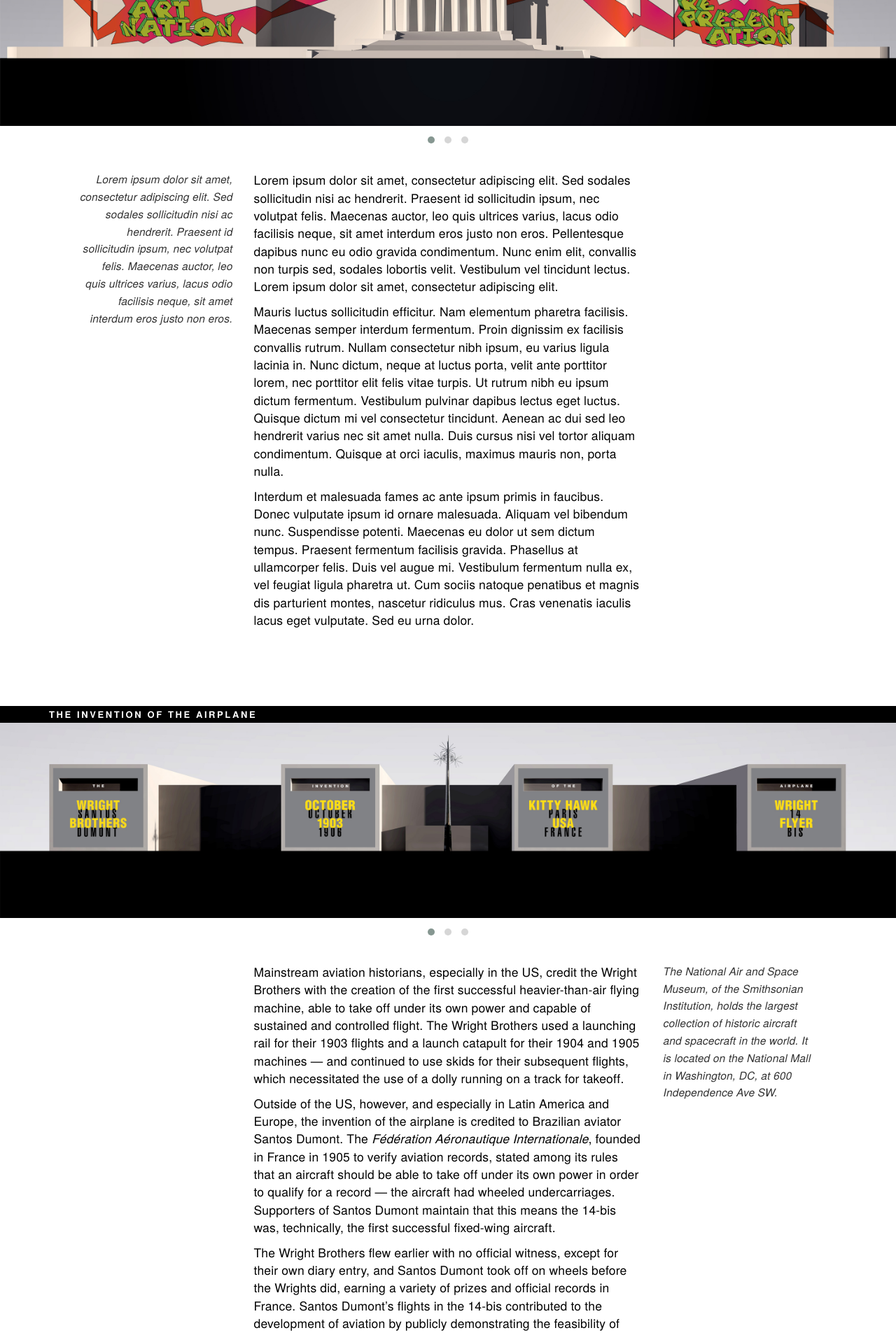
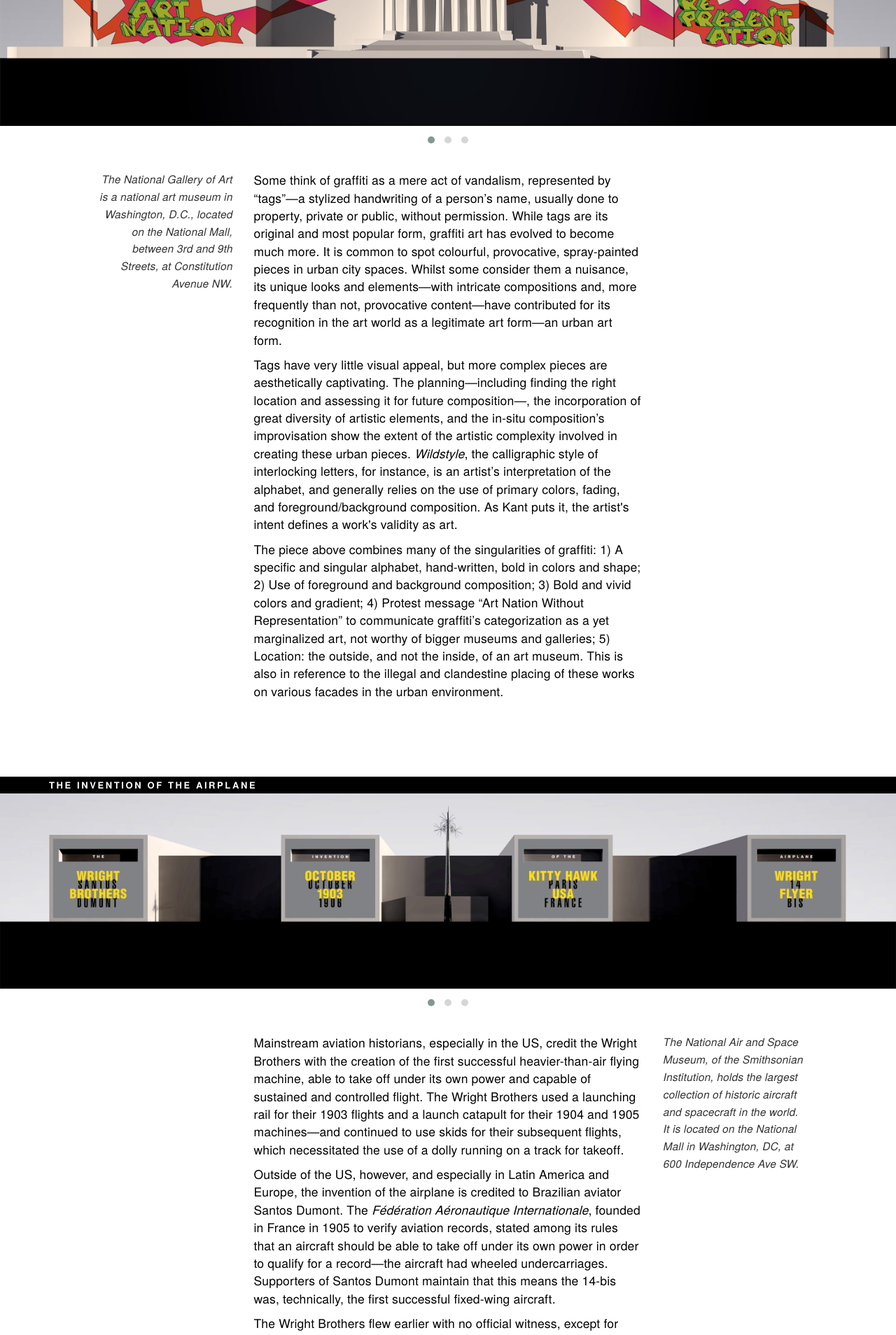
Before and after one commit to carolineportugal/estudioporto, a Jekyll site: the page built from _posts/2016-08-22-typographic-interventions.html, in a window 1280 px wide. Shown: the part 424-2332 px from the top of the page at 70% size. Built offline with Jekyll 4.4.1, drawn with Linux system fonts in a browser that asks for light colours; nearby versions of some CDN libraries; some web fonts are replaced; some of the changed text lies outside the part shown.

Commit message:
finalizes national gallery of art

```diff
--- a/_posts/2016-08-22-typographic-interventions.html
+++ b/_posts/2016-08-22-typographic-interventions.html
@@ -28,14 +28,16 @@
       <div class="row">
         <div class="col-md-6 col-md-push-3">
           <div class="text-description">
-            <p>Lorem ipsum dolor sit amet, consectetur adipiscing elit. Sed sodales sollicitudin nisi ac hendrerit. Praesent id sollicitudin ipsum, nec volutpat felis. Maecenas auctor, leo quis ultrices varius, lacus odio facilisis neque, sit amet interdum eros justo non eros. Pellentesque dapibus nunc eu odio gravida condimentum. Nunc enim elit, convallis non turpis sed, sodales lobortis velit. Vestibulum vel tincidunt lectus. Lorem ipsum dolor sit amet, consectetur adipiscing elit.</p>
-            <p>Mauris luctus sollicitudin efficitur. Nam elementum pharetra facilisis. Maecenas semper interdum fermentum. Proin dignissim ex facilisis convallis rutrum. Nullam consectetur nibh ipsum, eu varius ligula lacinia in. Nunc dictum, neque at luctus porta, velit ante porttitor lorem, nec porttitor elit felis vitae turpis. Ut rutrum nibh eu ipsum dictum fermentum. Vestibulum pulvinar dapibus lectus eget luctus. Quisque dictum mi vel consectetur tincidunt. Aenean ac dui sed leo hendrerit varius nec sit amet nulla. Duis cursus nisi vel tortor aliquam condimentum. Quisque at orci iaculis, maximus mauris non, porta nulla.</p>
-            <p>Interdum et malesuada fames ac ante ipsum primis in faucibus. Donec vulputate ipsum id ornare malesuada. Aliquam vel bibendum nunc. Suspendisse potenti. Maecenas eu dolor ut sem dictum tempus. Praesent fermentum facilisis gravida. Phasellus at ullamcorper felis. Duis vel augue mi. Vestibulum fermentum nulla ex, vel feugiat ligula pharetra ut. Cum sociis natoque penatibus et magnis dis parturient montes, nascetur ridiculus mus. Cras venenatis iaculis lacus eget vulputate. Sed eu urna dolor.</p>
+            <p>Some think of graffiti as a mere act of vandalism, represented by “tags”—a stylized handwriting of a person’s name, usually done to property, private or public, without permission. While tags are its original and most popular form, graffiti art has evolved to become much more. It is common to spot colourful, provocative, spray-painted pieces in urban city spaces. Whilst some consider them a nuisance, its unique looks and elements—with intricate compositions and, more frequently than not, provocative content—have contributed for its recognition in the art world as a legitimate art form—an urban art form.</p>
+
+            <p>Tags have very little visual appeal, but more complex pieces are aesthetically captivating. The planning—including finding the right location and assessing it for future composition—, the incorporation of great diversity of artistic elements, and the in-situ composition’s improvisation show the extent of the artistic complexity involved in creating these urban pieces. <i>Wildstyle</i>, the calligraphic style of interlocking letters, for instance, is an artist’s interpretation of the alphabet, and generally relies on the use of primary colors, fading, and foreground/background composition. As Kant puts it, the artist's intent defines a work's validity as art.</p>
+
+            <p>The piece above combines many of the singularities of graffiti: 1) A specific and singular alphabet, hand-written, bold in colors and shape; 2) Use of foreground and background composition; 3) Bold and vivid colors and gradient; 4) Protest message “Art Nation Without Representation” to communicate graffiti’s categorization as a yet marginalized art, not worthy of bigger museums and galleries; 5) Location: the outside, and not the inside, of an art museum. This is also in reference to the illegal and clandestine placing of these works on various facades in the urban environment.</p>
           </div>
         </div>
         <div class="col-md-3 col-md-pull-6">
           <div class="text-info align-right">
-            <p>Lorem ipsum dolor sit amet, consectetur adipiscing elit. Sed sodales sollicitudin nisi ac hendrerit. Praesent id sollicitudin ipsum, nec volutpat felis. Maecenas auctor, leo quis ultrices varius, lacus odio facilisis neque, sit amet interdum eros justo non eros.</p>
+            <p>The National Gallery of Art is a national art museum in Washington, D.C., located on the National Mall, between 3rd and 9th Streets, at Constitution Avenue NW.</p>
           </div>
         </div>
       </div>
@@ -59,13 +61,13 @@
       <div class="row">
         <div class="col-md-6 col-md-offset-3">
           <div class="text-description">
-            <p>Mainstream aviation historians, especially in the US, credit the Wright Brothers with the creation of the first successful heavier-than-air flying machine, able to take off under its own power and capable of sustained and controlled flight. The Wright Brothers used a launching rail for their 1903 flights and a launch catapult for their 1904 and 1905 machines — and continued to use skids for their subsequent flights, which necessitated the use of a dolly running on a track for takeoff.</p>
+            <p>Mainstream aviation historians, especially in the US, credit the Wright Brothers with the creation of the first successful heavier-than-air flying machine, able to take off under its own power and capable of sustained and controlled flight. The Wright Brothers used a launching rail for their 1903 flights and a launch catapult for their 1904 and 1905 machines—and continued to use skids for their subsequent flights, which necessitated the use of a dolly running on a track for takeoff.</p>
 
-            <p>Outside of the US, however, and especially in Latin America and Europe, the invention of the airplane is credited to Brazilian aviator Santos Dumont. The <i>Fédération Aéronautique Internationale</i>, founded in France in 1905 to verify aviation records, stated among its rules that an aircraft should be able to take off under its own power in order to qualify for a record — the aircraft had wheeled undercarriages. Supporters of Santos Dumont maintain that this means the 14-bis was, technically, the first successful fixed-wing aircraft.</p>
+            <p>Outside of the US, however, and especially in Latin America and Europe, the invention of the airplane is credited to Brazilian aviator Santos Dumont. The <i>Fédération Aéronautique Internationale</i>, founded in France in 1905 to verify aviation records, stated among its rules that an aircraft should be able to take off under its own power in order to qualify for a record—the aircraft had wheeled undercarriages. Supporters of Santos Dumont maintain that this means the 14-bis was, technically, the first successful fixed-wing aircraft.</p>
 
             <p>The Wright Brothers flew earlier with no official witness, except for their own diary entry, and Santos Dumont took off on wheels before the Wrights did, earning a variety of prizes and official records in France. Santos Dumont’s flights in the 14-bis contributed to the development of aviation by publicly demonstrating the feasibility of heavier-than-air flight, which encouraged other pioneers in Europe to begin or quicken the pace of their experiments.</p>
 
-            <p>The piece above is a reflection on the American truth that the Wright Brothers invented the airplane — data officially displayed by the National Air and Space Museum — by showing conflicting information for the inventor’s name, invention’s date and place of occurrence, and air-craft name.</p>
+            <p>The piece above is a reflection on the American truth that the Wright Brothers invented the airplane—data officially displayed by the National Air and Space Museum—by showing conflicting information for the inventor’s name, invention’s date and place of occurrence, and air-craft name.</p>
           </div>
         </div>
         <div class="col-md-3">
--- a/_sass/_typographic-interventions.scss
+++ b/_sass/_typographic-interventions.scss
@@ -81,7 +81,7 @@
       font-family:$italic;
       font-size: 15.5px;
       line-height:1.6em;
-      max-width:220px;
+      max-width:200px;
       letter-spacing: 0.01em;
     }
 
@@ -131,13 +131,13 @@
     }
 
     i {
-      font-size: 30px;
+      font-size: 25px;
     }
 
     p{
-      margin-top:5px;
+      margin-top:3px;
       font-family:$regular;
-      font-size: 16px;
+      font-size: 15px;
     }
 
   }
```
